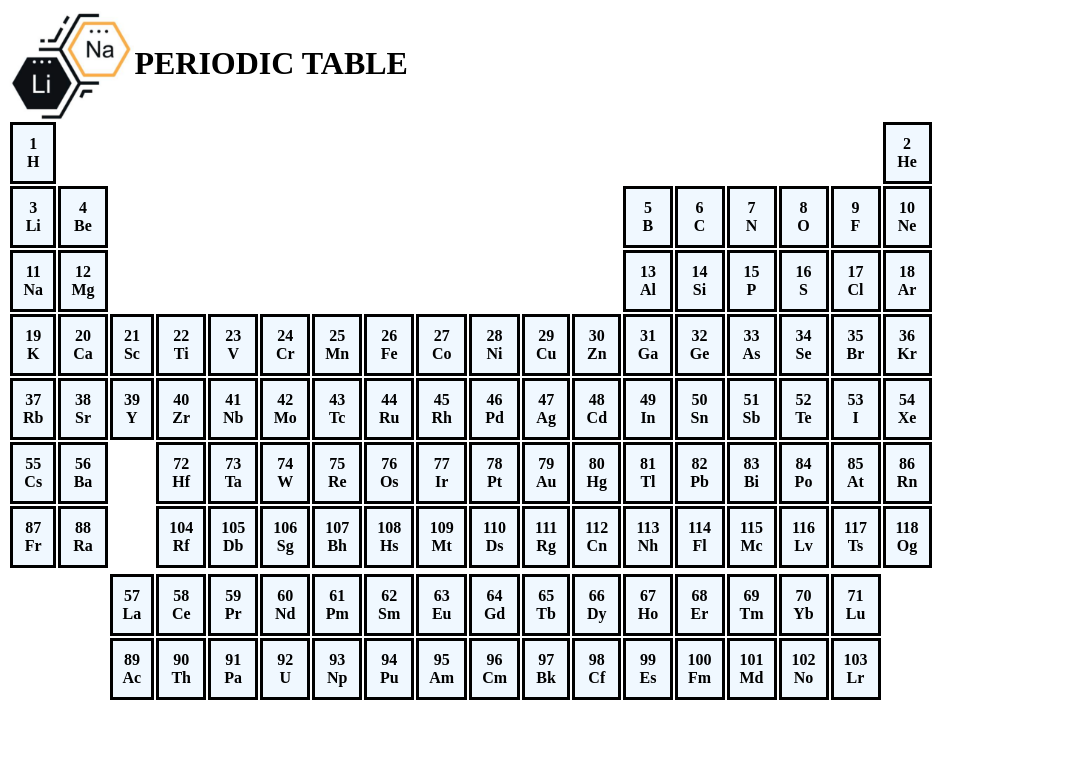
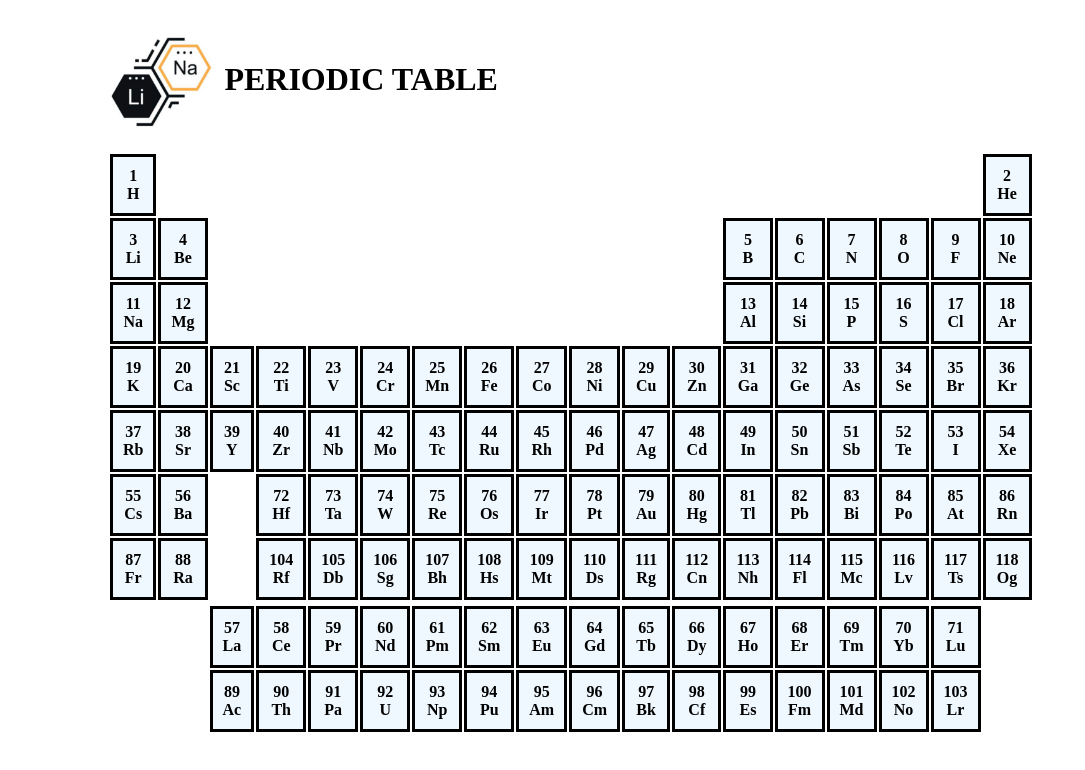
Before and after one commit to Ashiyel/perdiodTable, a plain HTML site: page index.html in a window 1280 px wide. Shown: the whole page, without its empty margins (0-1085 px from the left). Drawn offline with Linux system fonts and the light colour scheme.

Commit message:
Update style.css

```diff
--- a/assets/style.css
+++ b/assets/style.css
@@ -1,6 +1,14 @@
 body {
     background-color: rgb(255, 255, 255);
+    padding-left:100px;
+    padding-right: 100px;
 }
+
+h1{
+    font-size: xx-large;
+    padding-left: 10px;
+}
+
 table {
     justify-content: center;
 }
@@ -32,6 +40,8 @@ th.pName {
     align-items: center;
 
   img.periodic-image {
+    padding-bottom: 25px;
+    padding-top: 25px;
     width: 10%;
     max-width: 400px;
     height: auto;
```
